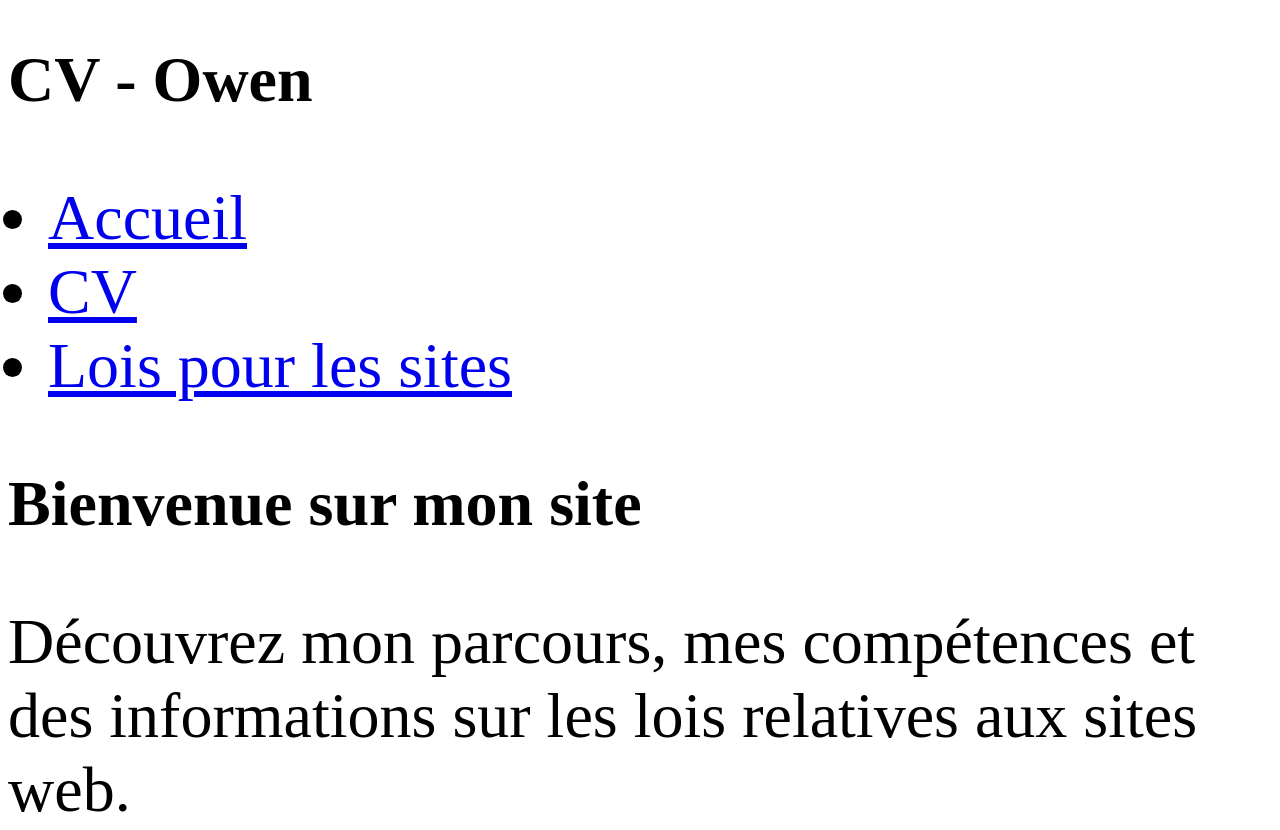
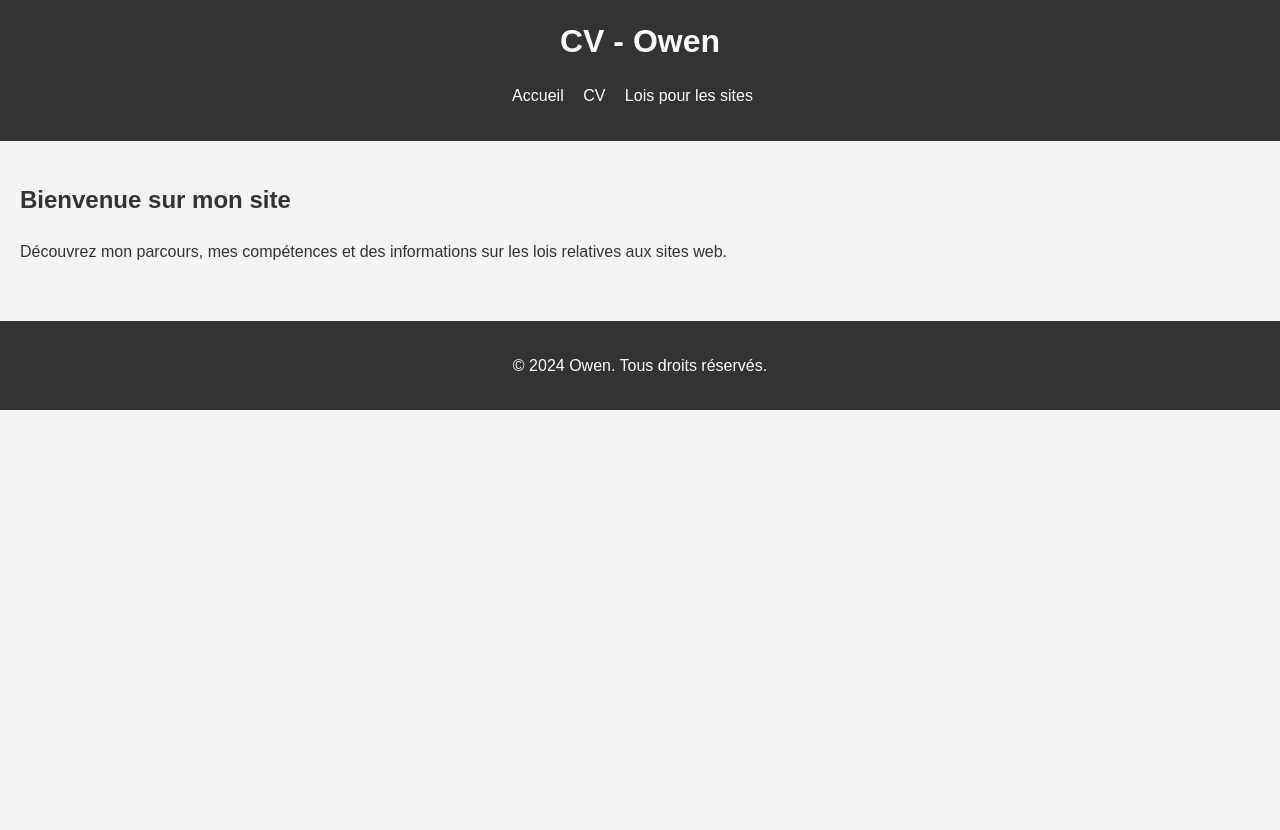
Before and after one commit to owenmii/owenmii.github.io, a plain HTML site: page index.html in a window 1280 px wide. Shown: the top 830 px of the page. After the commit the page ends 800 px from the top, so only its background shows below. Drawn offline with Linux system fonts and the light colour scheme.

Commit message:
Update style.css

```diff
--- a/style.css
+++ b/style.css
@@ -1,3 +1,39 @@
-* {
-    font-size: 2rem;
+body {
+    font-family: Arial, sans-serif;
+    line-height: 1.6;
+    margin: 0;
+    padding: 0;
+    background-color: #f4f4f4;
+    color: #333;
 }
+header {
+    background: #333;
+    color: #fff;
+    padding: 1rem 0;
+    text-align: center;
+}
+header h1 {
+    margin: 0;
+}
+nav ul {
+    list-style: none;
+    padding: 0;
+}
+nav ul li {
+    display: inline;
+    margin-right: 15px;
+}
+nav ul li a {
+    color: #fff;
+    text-decoration: none;
+}
+main {
+    padding: 20px;
+}
+footer {
+    text-align: center;
+    padding: 1rem 0;
+    background: #333;
+    color: #fff;
+    margin-top: 20px;
+}
```
